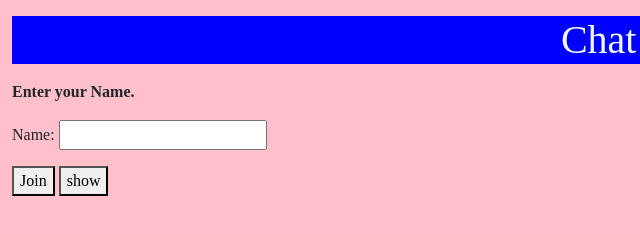
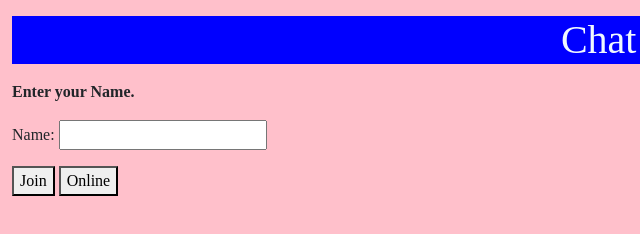
Before and after one commit to MuhSharjeel/new_WebRTC_Chat_App, a website: page public/index.html in a window 1280 px wide. Shown: the full height of the page, 3-643 px from the left. Drawn offline with nearby package versions, Linux system fonts and the light colour scheme; no server answers.

Commit message:
make it better

```diff
--- a/public/index.html
+++ b/public/index.html
@@ -17,7 +17,7 @@
         <p id="demo" style="font-size: large;text-align: center;"></p>
         <p id="demo1" style="font-size: large;text-align: center;"></p>
         <button onclick="myFunction()" id="join">Join</button>
-        <button id="show">show</button>
+        <button id="show" >Online</button>
         <div class="row h-10 w-100">
             <div class="col" id="filter">
             </div>
```
